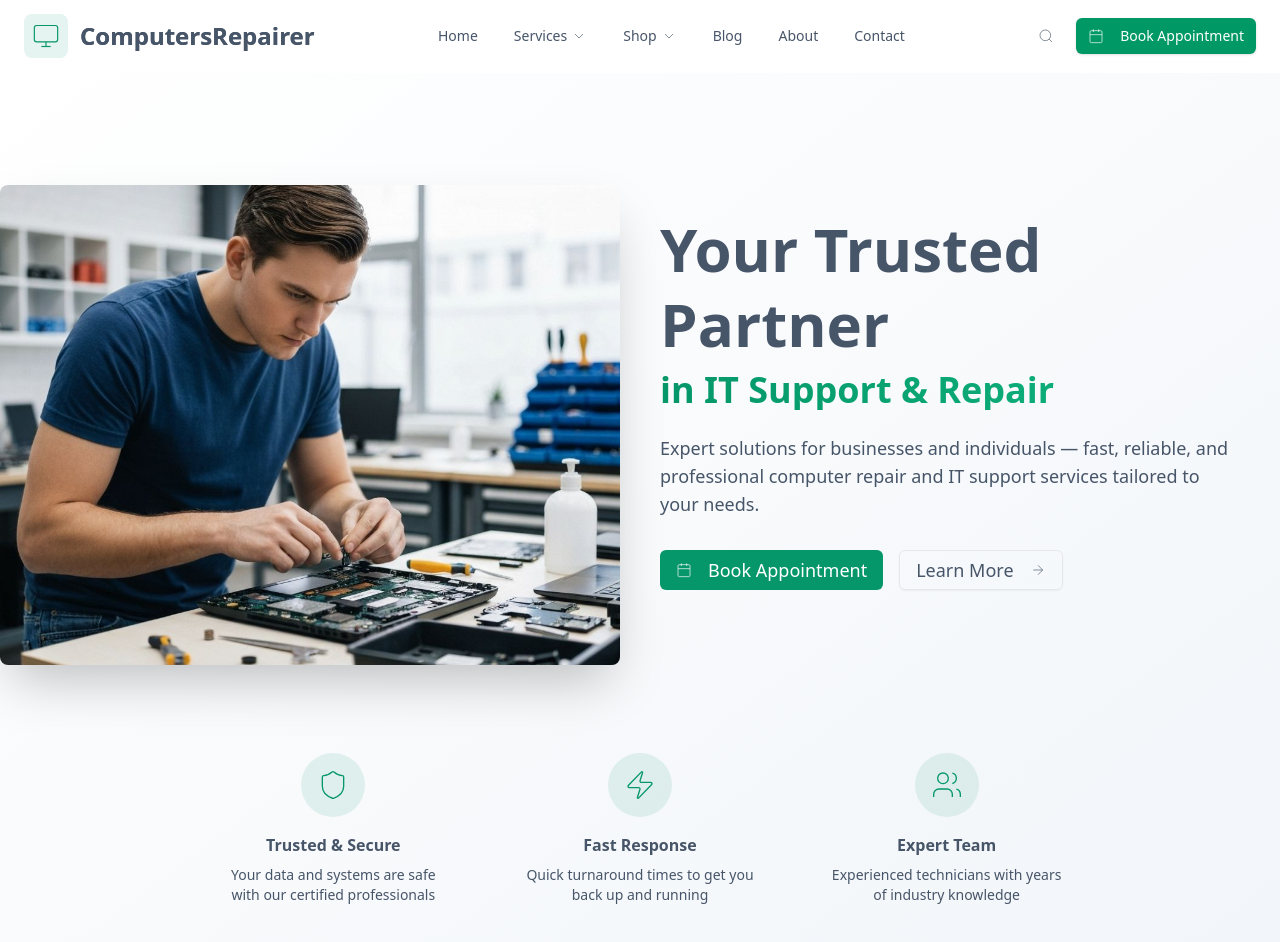
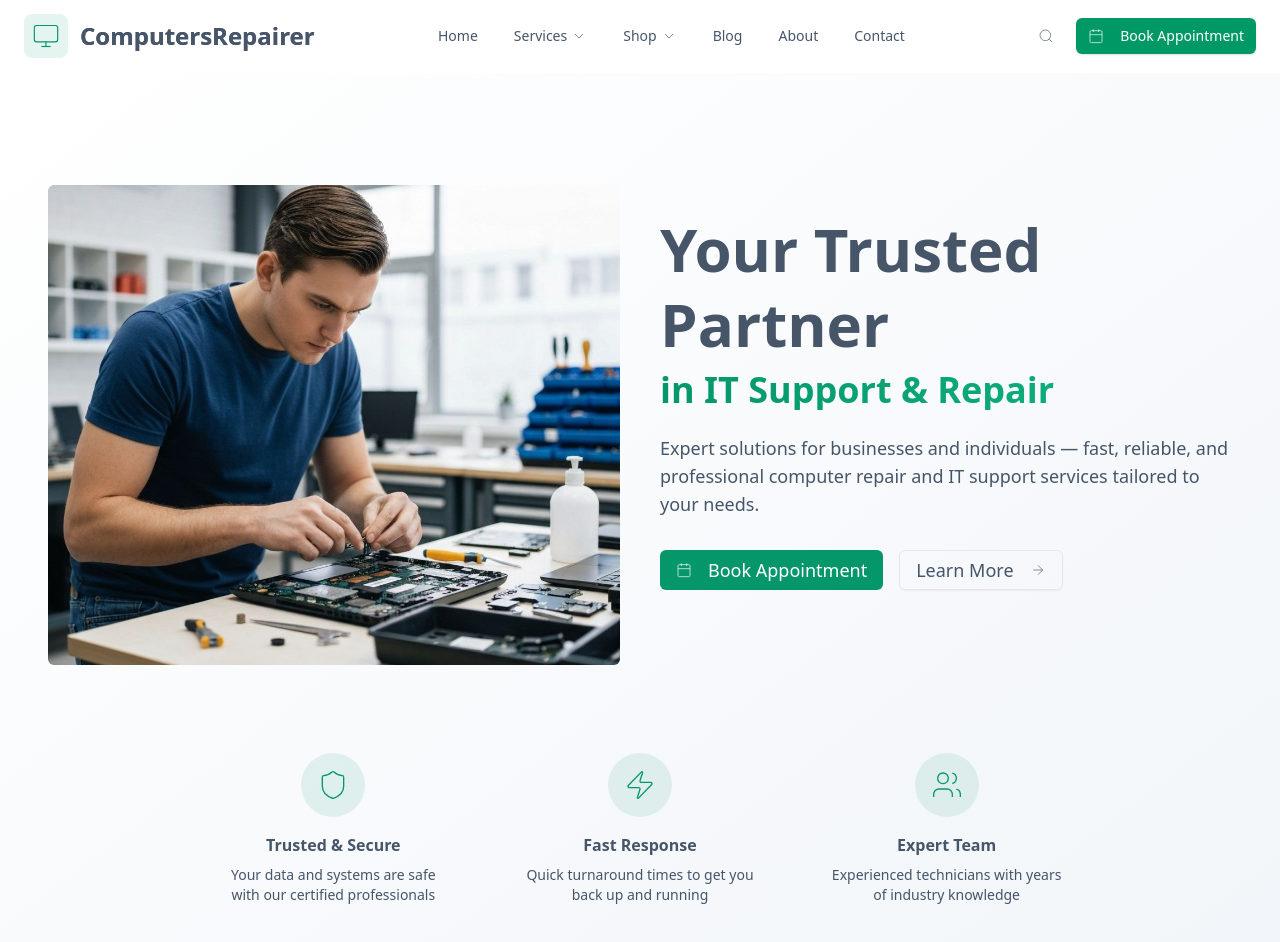
Before and after one commit to enyasystem/computersrepairer, a Next.js app: page / in a window 1280 px wide. Shown: the top 942 px of the page. Built offline with nearby package versions, Linux system fonts and the light colour scheme.

Commit message:
fix: adjust image container styling in HeroSection for improved appearance

```diff
--- a/components/hero-section.tsx
+++ b/components/hero-section.tsx
@@ -22,11 +22,11 @@ export function HeroSection() {
               isVisible ? "translate-x-0 opacity-100" : "-translate-x-full opacity-0"
             }`}
           >
-            <div className="rounded-lg overflow-hidden shadow-2xl hover:shadow-3xl transition-shadow duration-500 transform-gpu">
+            <div className="overflow-hidden ml-6 md:ml-8 lg:ml-12">
               <img
                 src="/computer-repair-technician-working.jpg"
                 alt="Technician repairing a computer"
-                className="w-full h-[420px] object-cover sm:h-[360px] lg:h-[480px] transition-transform duration-500 hover:scale-105"
+                className="w-full h-[420px] object-cover sm:h-[360px] lg:h-[480px] transition-transform duration-500 hover:scale-105 rounded-md"
                 loading="eager"
               />
             </div>
```
